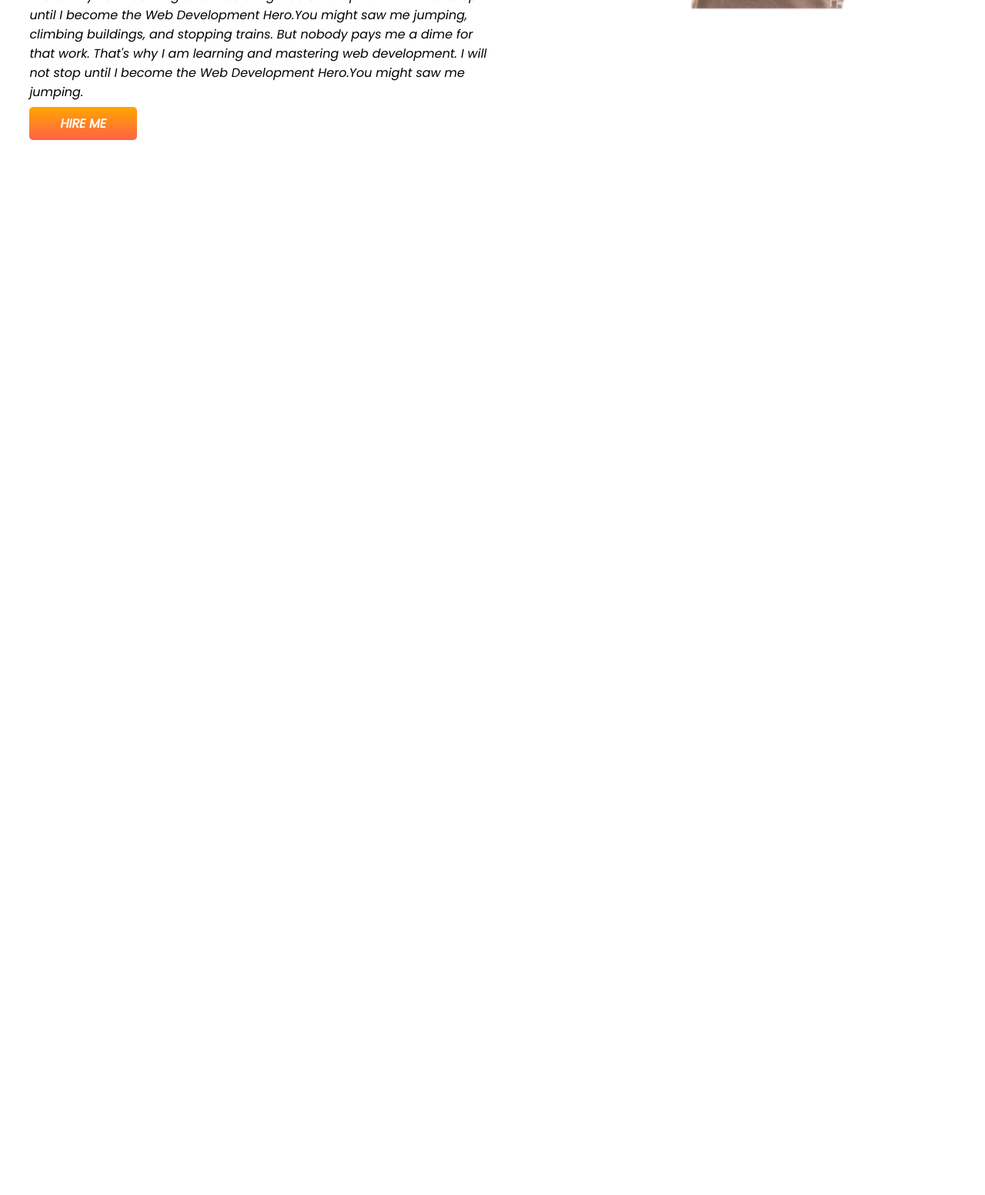
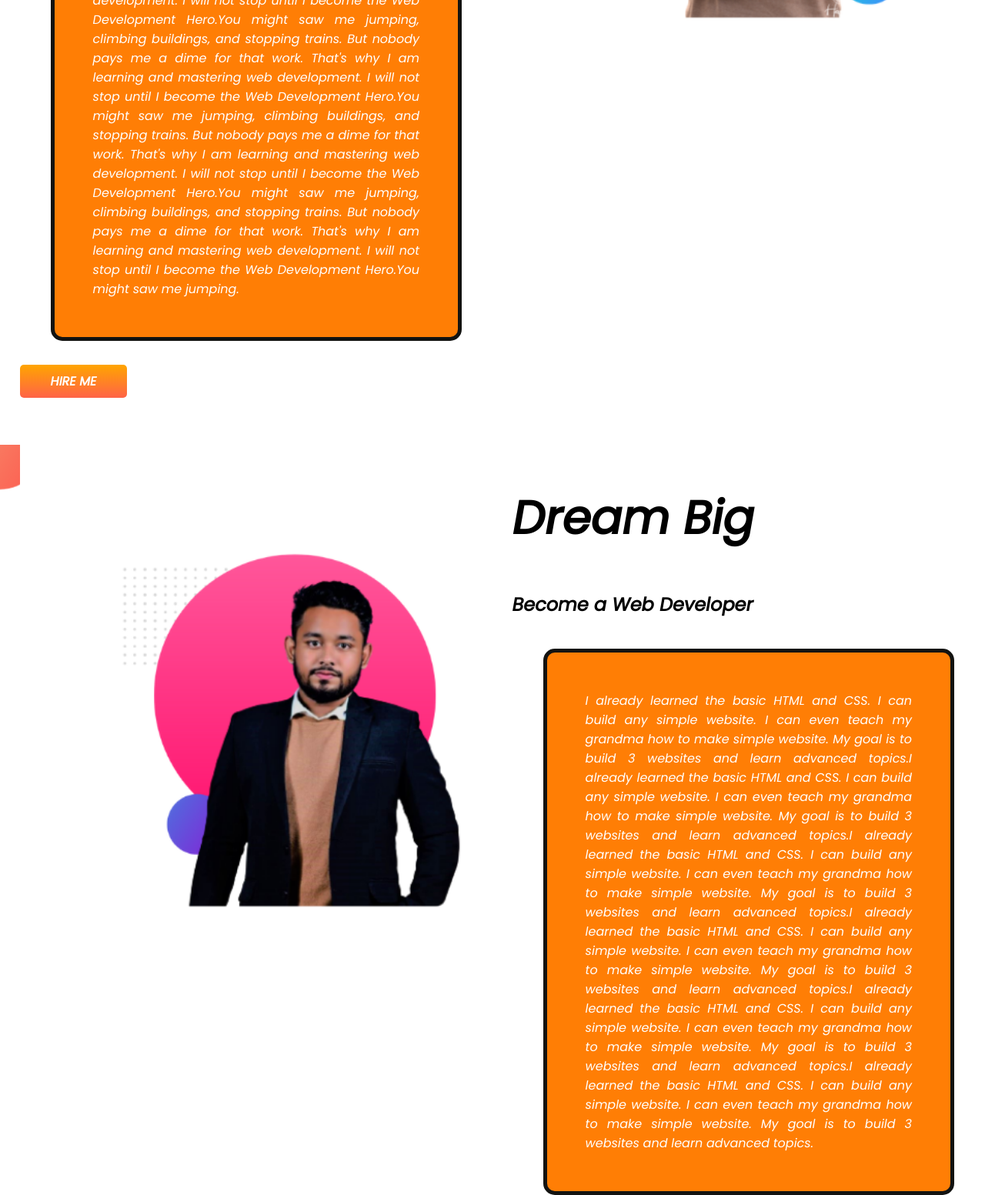
Before and after one commit to azharrahul/developer-portfolio, a plain HTML site: page index.html in a window 1280 px wide. Shown: the part 540-2093 px from the top of the page at 77% size. Before the commit the page ends 800 px from the top, so only its background shows below. Drawn offline with Linux system fonts and the light colour scheme.

Commit message:
dream addedd

```diff
--- a/index.html
+++ b/index.html
@@ -22,5 +22,18 @@
             <img src="images/1.png" alt="image of azhar">
         </div>
     </section>
+    <section class="top-bannar">
+        <div class="half-width">
+            <img src="images/Light Green Bulb Children & Kids Logo (1).png" alt="photo of azhar rahul">
+        </div>
+        <div class="half-width">
+            <h1>Dream Big</h1>
+            <h2>Become a Web Developer</h2>
+            <p>
+                I already learned the basic HTML and CSS. I can build any simple website. I can even teach my grandma how to make simple website. My goal is to build 3 websites and learn advanced topics.I already learned the basic HTML and CSS. I can build any simple website. I can even teach my grandma how to make simple website. My goal is to build 3 websites and learn advanced topics.I already learned the basic HTML and CSS. I can build any simple website. I can even teach my grandma how to make simple website. My goal is to build 3 websites and learn advanced topics.I already learned the basic HTML and CSS. I can build any simple website. I can even teach my grandma how to make simple website. My goal is to build 3 websites and learn advanced topics.I already learned the basic HTML and CSS. I can build any simple website. I can even teach my grandma how to make simple website. My goal is to build 3 websites and learn advanced topics.I already learned the basic HTML and CSS. I can build any simple website. I can even teach my grandma how to make simple website. My goal is to build 3 websites and learn advanced topics.
+            </p>
+            <a class="link-button" target="_blank" href="Resume/Freelancer Azhar Rahul.Resume.png" download>DOWNLOAD RESUME</a>
+        </div>
+    </section>
 </body>
 </html>
--- a/style.css
+++ b/style.css
@@ -3,17 +3,30 @@ body{
     margin: 0%;
 }
 h1{
-    font-size: 50px;
+    font-size: 60px;
+}
+p{
+    background-color: rgb(255, 126, 5);
+            color: white;
+            border: 5px solid rgb(19, 19, 17);
+            border-radius: 15px;
+            margin: 40px;
+            padding-left: 50px;
+            padding-right: 50px;
+            padding-top: 50px;
+            padding-bottom: 50px;
+            text-align: justify;
 }
 .orange-color{
     color: orange;
 }
 section{
     display: flex;
+    margin-bottom: 70px;
 }
 .half-width{
     width: 50%;
-    padding-left: 3%;
+    padding-left: 2%;
 
 }
 .half-width img{
@@ -31,3 +44,8 @@ section{
     background-image: url(developer-portfolio-master/images/top-banner.png);
     background-repeat: no-repeat;
 }
+.Dream-Big{
+    background-image: url(developer-portfolio-master/images/dream-bg.png);
+    background-repeat: no-repeat;
+    background-position: right;
+}
```
Also changed, not shown: Resume/Freelancer Azhar Rahul.Resume.png (added), images/Light Green Bulb Children & Kids Logo (1).png (added).
